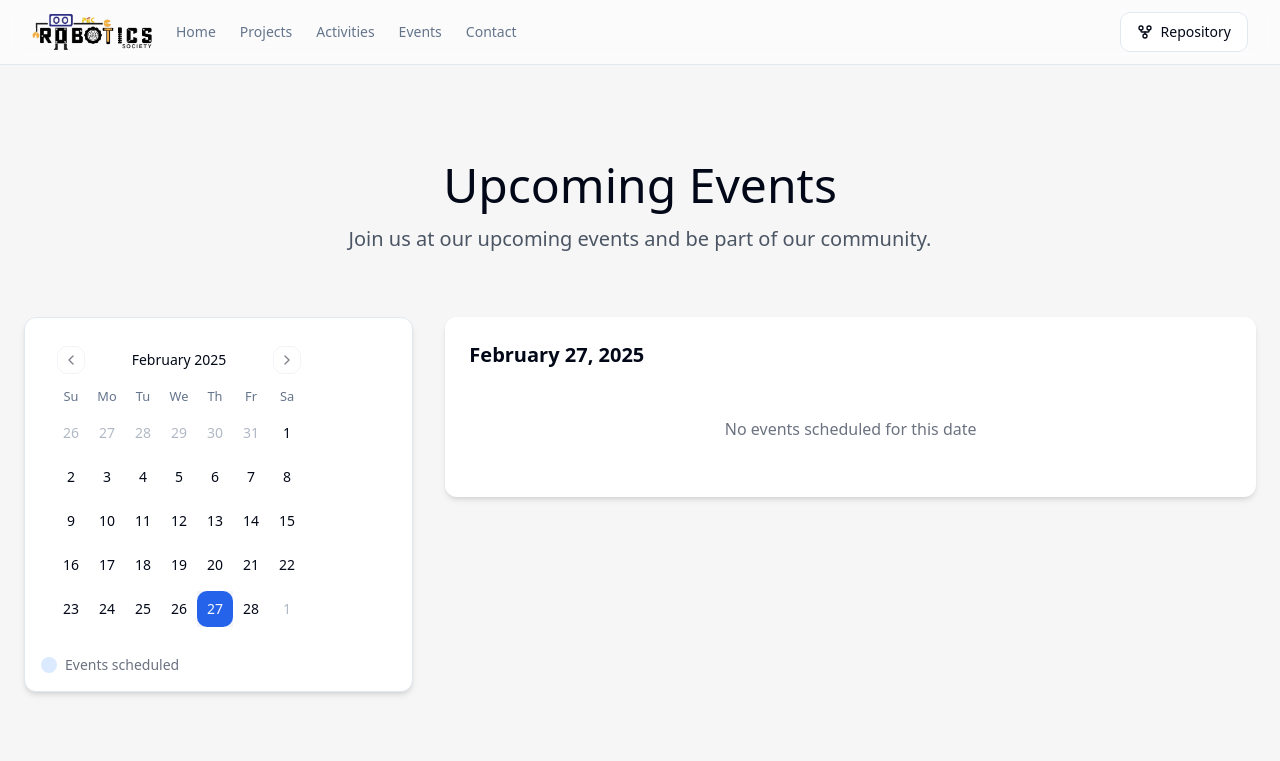
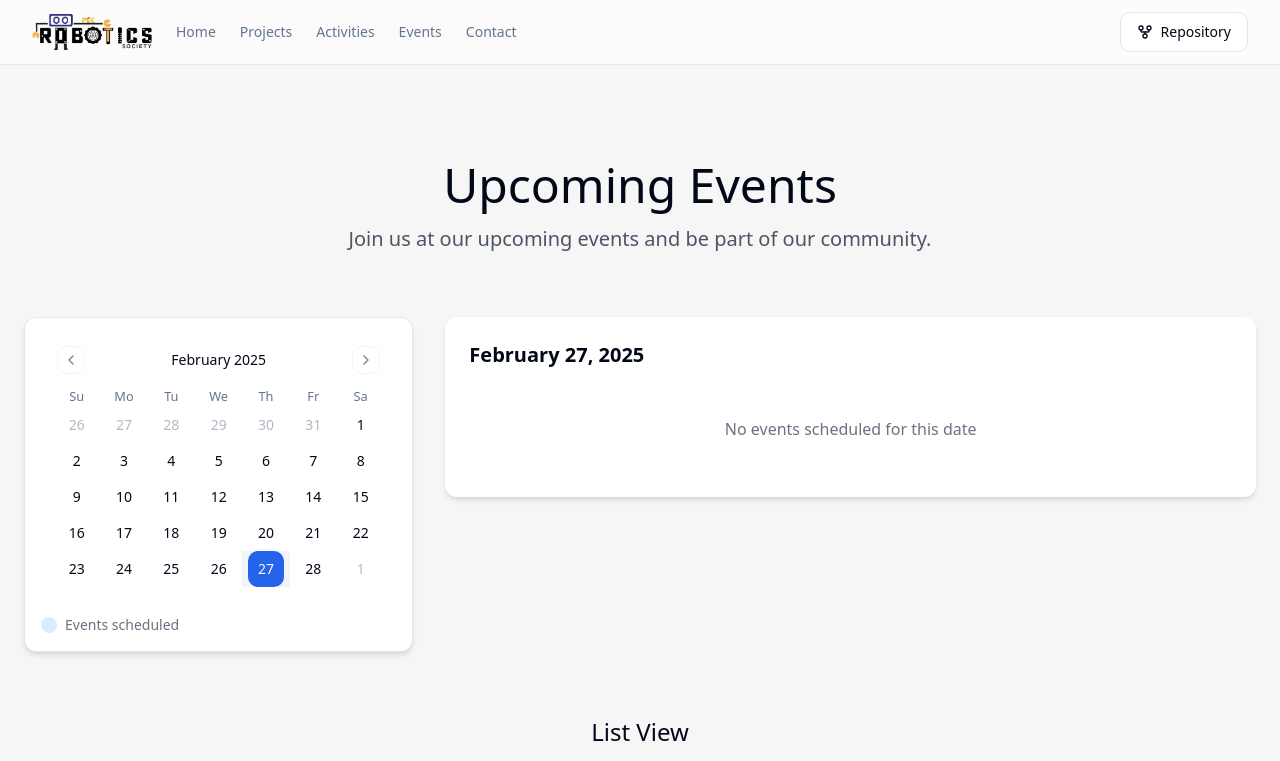
Before and after one commit to Robotics-PEC/Robotics-PEC.github.io, a Next.js app: page /events in a window 1280 px wide. Shown: the top 761 px of the page. Built offline with nearby package versions, Linux system fonts and the light colour scheme.

Commit message:
Fixed : Calender sizing , Known Bug (background of selected day with event is weird)

```diff
--- a/package.json
+++ b/package.json
@@ -47,7 +47,7 @@
     "framer-motion": "^12.4.7",
     "input-otp": "^1.2.4",
     "lucide-react": "^0.462.0",
-    "next": "^15.2.0",
+    "next": "^15.2.1",
     "next-themes": "^0.3.0",
     "node-appwrite": "^15.0.0",
     "react": "18",
--- a/src/components/EventCalendar.tsx
+++ b/src/components/EventCalendar.tsx
@@ -1,12 +1,13 @@
 import React, { useState } from "react";
 import { motion } from "framer-motion";
 import { Calendar } from "@/components/ui/calendar";
-import { Card } from "@/components/ui/card";
+import { Card, CardContent } from "@/components/ui/card";
 import { Button } from "@/components/ui/button";
 import { Calendar as Clock, MapPin, Users, PlusCircle } from "lucide-react";
 import { EventType } from "@/types";
 import { useToast } from "@/hooks/use-toast";
 import { format } from "date-fns";
+import clsx from "clsx";
 
 interface EventCalendarProps {
     events: EventType[];
@@ -91,21 +92,33 @@ const EventCalendar: React.FC<EventCalendarProps> = ({ events }) => {
                 animate={{ opacity: 1, x: 0 }}
                 transition={{ duration: 0.5 }}
             >
-                <Card className="p-4 bg-white shadow-md rounded-lg">
+                <Card className="p-4 bg-white shadow-md rounded-lg w-full">
                     <Calendar
                         mode="single"
                         selected={selectedDate}
                         onSelect={setSelectedDate}
-                        className="p-3 pointer-events-auto w-full"
+                        className="h-full w-full flex"
+                        classNames={{
+                            months:
+                                "flex w-full flex-col sm:flex-row space-y-4 sm:space-x-4 sm:space-y-0 flex-1",
+                            month: "space-y-4 w-full flex flex-col",
+                            table: "w-full h-full border-collapse space-y-1",
+                            head_row: "",
+                            row: "w-full mt-2",
+                        }}
+
                         modifiers={{
-                            hasEvent: (date) => isDayWithEvent(date),
+                            hasEvent: (date) => isDayWithEvent(date)
                         }}
                         modifiersStyles={{
+                            selected: {
+                                backgroundColor: "#2563eb"
+                            },
                             hasEvent: {
-                                backgroundColor: '#e0f2fe',
-                                borderRadius: '0.375rem',
-                                fontWeight: 'bold',
-                            },
+                                backgroundColor: "#e0f2fe",
+                                borderRadius: "0.375rem",
+                                fontWeight: "bold",
+                            }
                         }}
                     />
                     <div className="mt-4 text-sm text-gray-500">
@@ -154,7 +167,7 @@ const EventCalendar: React.FC<EventCalendarProps> = ({ events }) => {
                                             <span>Capacity: {event.capacity}</span>
                                         </div>
                                     </div>
-                                    <div className="flex space-x-2">
+                                    <div className="grid grid-row max-sm:gap-6 md:flex md:space-x-2 lg:flex lg:space-x-2">
                                         <Button
                                             size="sm"
                                             className="bg-blue-500 hover:bg-blue-600 text-white"
```
Also changed, not shown: 2 other files (tests, documents, lock files or other folders).
